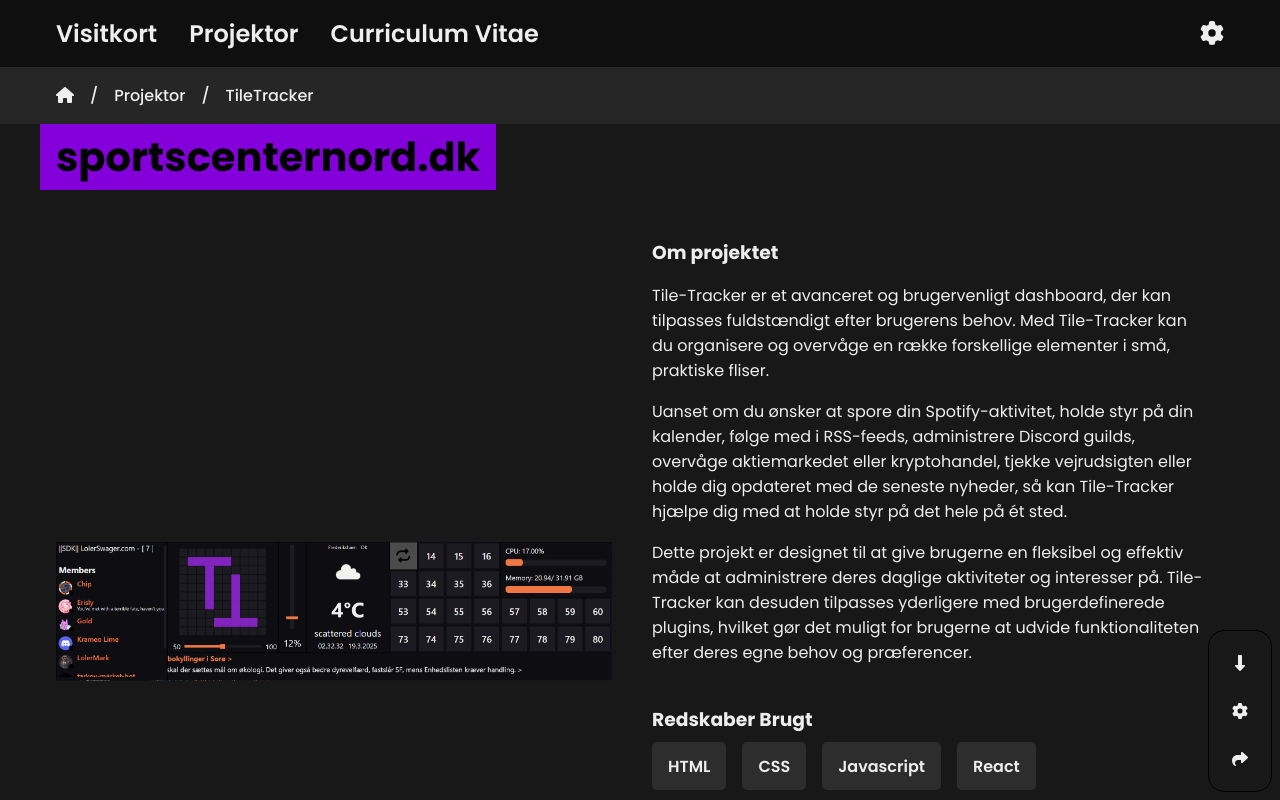
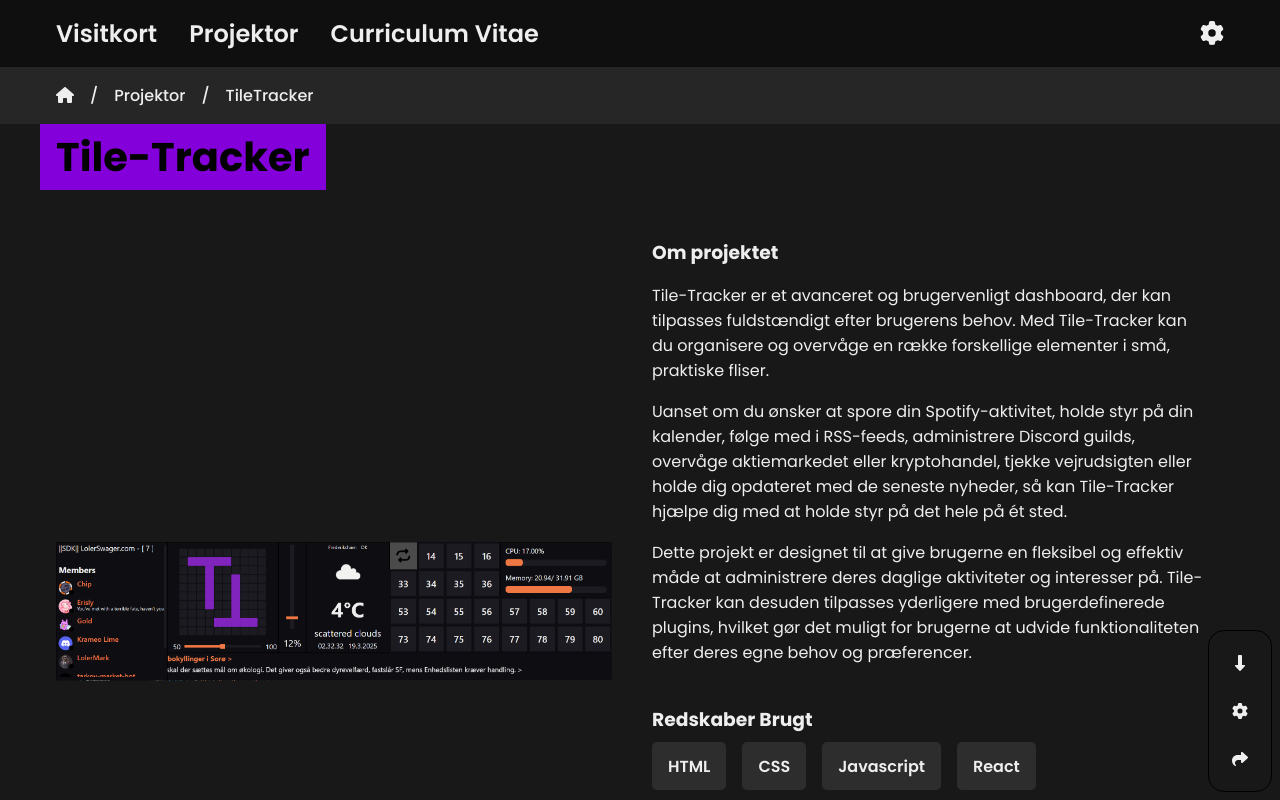
Before and after one commit to LolerSwager/portfolie-2023-react, a React (Create React App) app: page /Projektor/TileTracker in a window 1280 px wide. Shown: the top 800 px of the page. Built offline with nearby package versions, Linux system fonts and the light colour scheme; no server answers.

Commit message:
fixed link and header

```diff
--- a/src/Pages/Projects/TileTracker.jsx
+++ b/src/Pages/Projects/TileTracker.jsx
@@ -9,8 +9,8 @@ import { Link } from "react-router-dom";
 export default function Project() {
   return (
     <Main
-      PageHeader="sportscenternord.dk"
-      PageTitle="sportscenternord.dk lavet af Jannick Vanderhoef Trolle Nielsen"
+      PageHeader="Tile-Tracker"
+      PageTitle="Tile-Tracker lavet af Jannick Vanderhoef Trolle Nielsen"
     >
       <StyledProject>
         <StyledHeader>
@@ -70,7 +70,7 @@ export default function Project() {
               <FontAwesomeIcon icon={faGithub} />
               Github
             </a>
-            <Link to="/TileTracker" className="reversed">
+            <Link to="/Projektor" className="reversed">
               Go Back
             </Link>
           </div>
```
